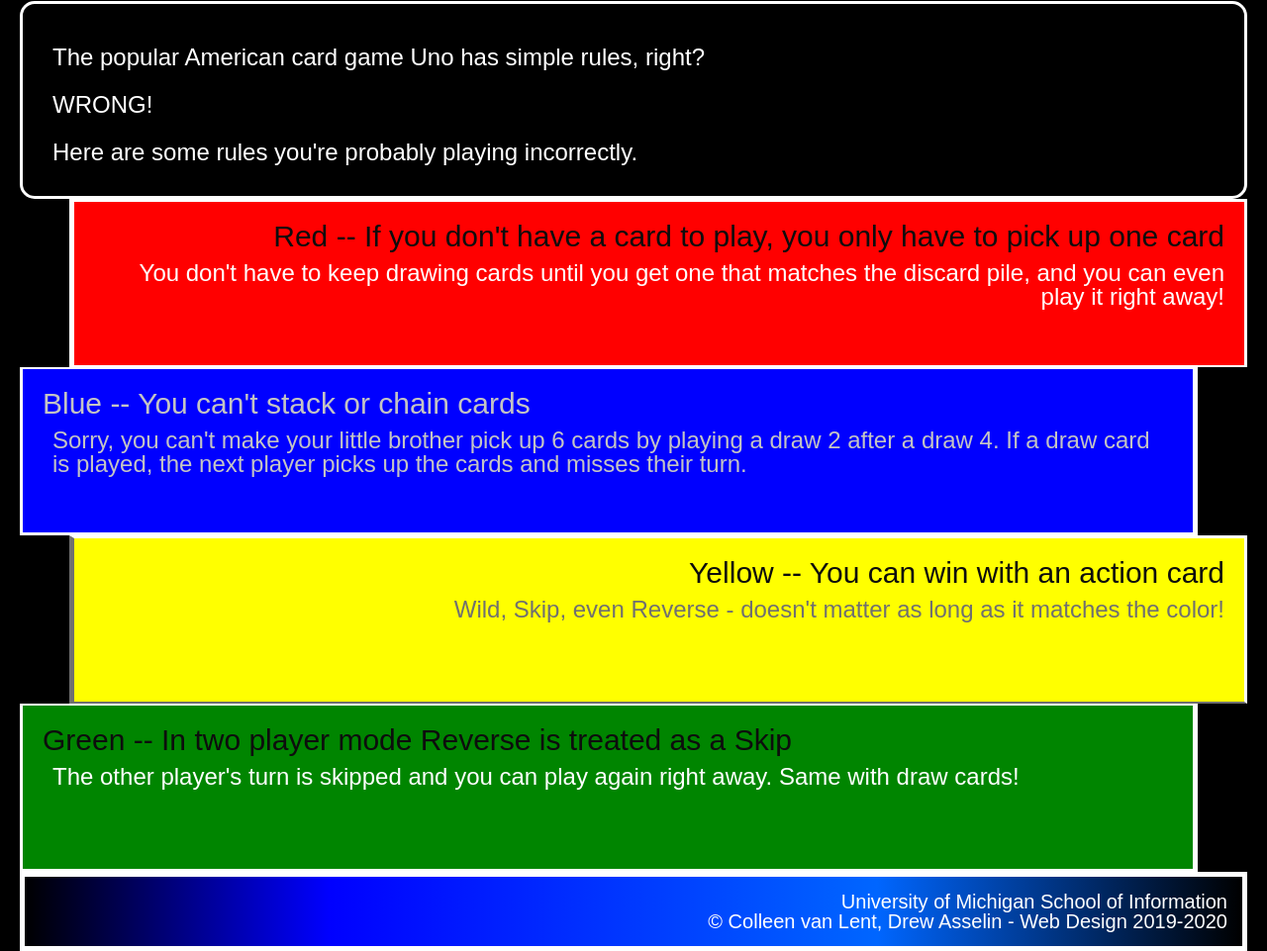
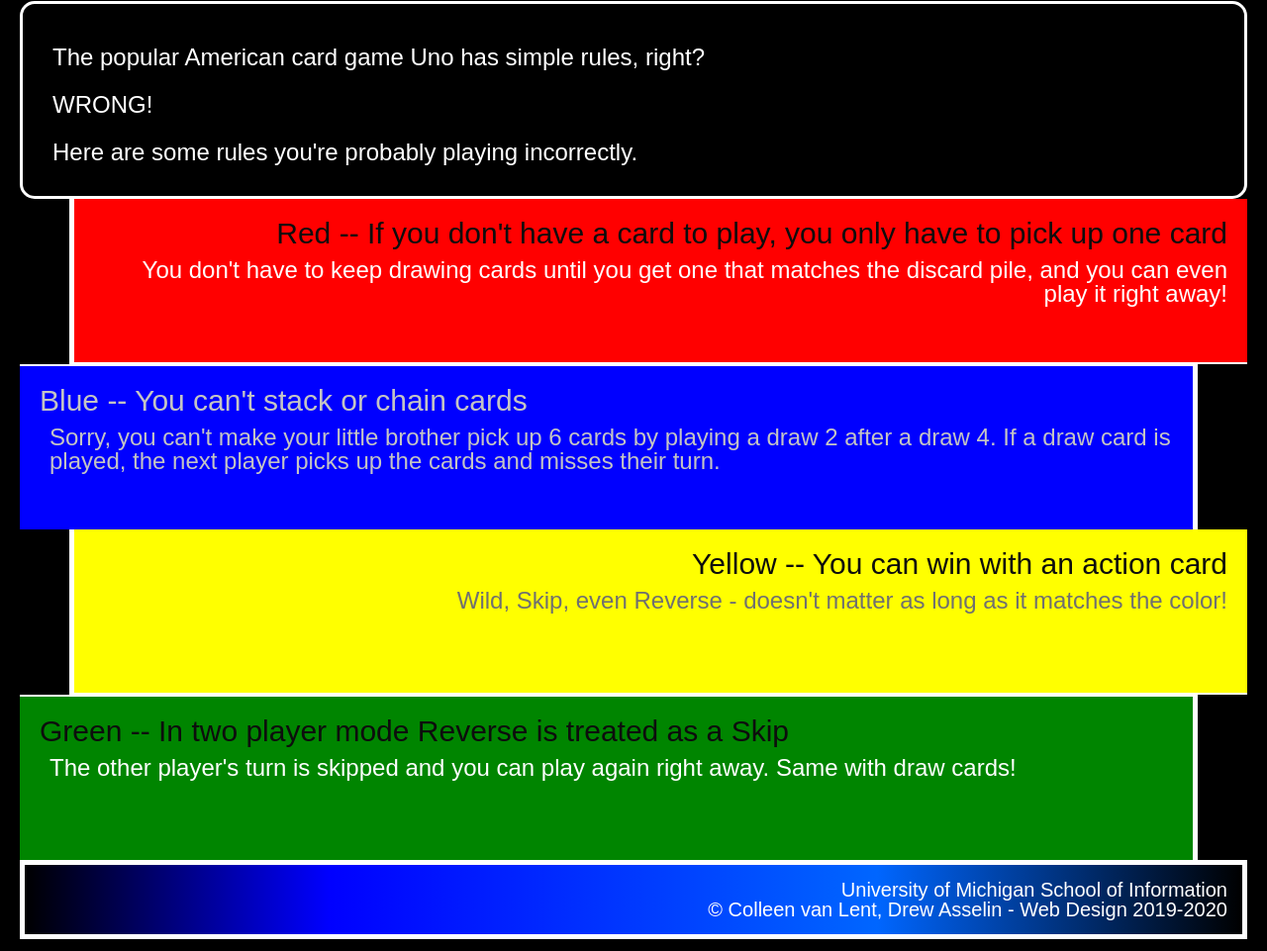
Before and after one commit to Jerusha-Manoj/hw2-w25, a plain HTML site: page index.html in a window 1280 px wide. Shown: the part 327-1288 px from the top of the page at 99% size. Drawn offline with Linux system fonts and the light colour scheme.

Commit message:
Update style.css

```diff
--- a/css/style.css
+++ b/css/style.css
@@ -48,6 +48,8 @@
     margin-left: 50px;
     border-bottom: 2px solid;
     border-left: 5px solid;
+    border-right: none;
+    border-top: none;
 }
 
 .blue {
@@ -56,6 +58,8 @@
     margin-right: 50px;
     border-top: 2px solid;
     border-right: 5px solid;
+    border-left: none;
+    border-bottom: none;
 }
 
 .blue h2,
@@ -69,6 +73,11 @@
     margin-left: 50px;
     border-bottom: 2px solid;
     border-left: 5px solid;
+    border-right: none;
+    border-top: none;
+}
+
+.yellow p {
     color: #707070;
 }
 
@@ -78,6 +87,8 @@
     margin-right: 50px;
     border-top: 2px solid;
     border-right: 5px solid;
+    border-left: none;
+    border-bottom: none;
 }
 
 footer {
```
